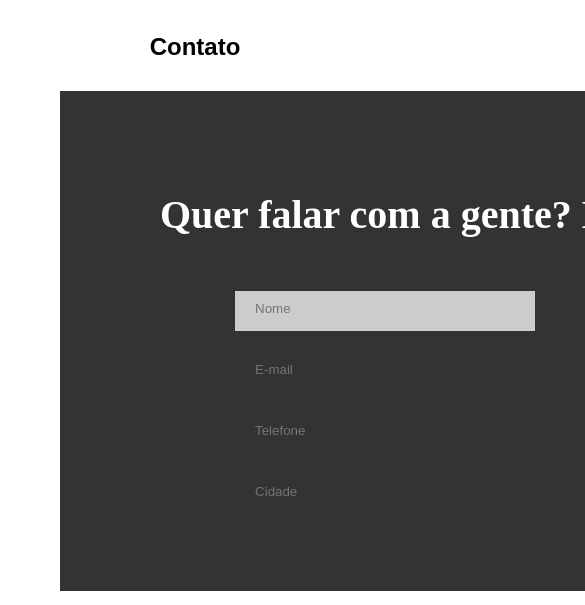
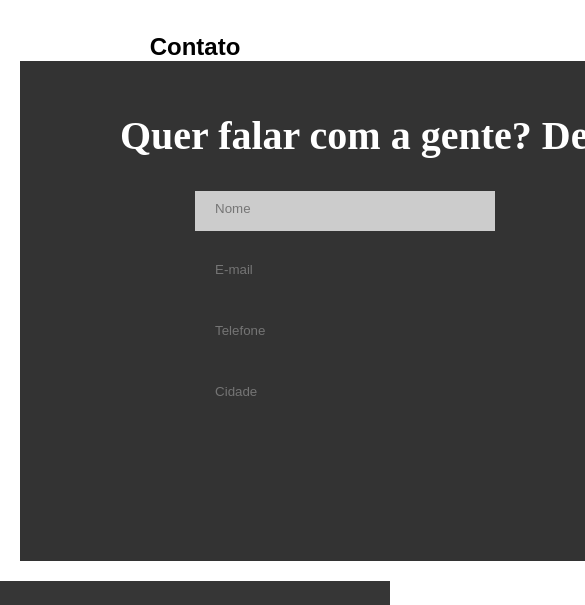
Before and after one commit to Dogleigo/gidosbolos-frontend, a website: page index.html in a window 390 px wide. Shown: the part 5415-6020 px from the top of the page, 585 px wide, since content can reach past the window. Drawn offline with Linux system fonts and the light colour scheme.

Commit message:
Cuidando de responsividade

```diff
--- a/index.css
+++ b/index.css
@@ -11,6 +11,10 @@ html{
  }
 
 /* Estilização do menu */
+
+.con#desfoque.active{
+    filter: blur(20px);
+}
 
 .container{
     position:relative;
@@ -464,7 +468,7 @@ header ul li a:active:before
     color: #fff;
     width:1000px;
     height:500px;
-    margin: 30px;
+    margin:0 0 30px 0;
     background:#333;
 }
 
@@ -483,7 +487,6 @@ header ul li a:active:before
     background:#ccc;
     margin-left:-700px;
     margin-top:200px;
-
 }
 
 .inputs input{
@@ -640,6 +643,34 @@ footer .icones .midias li:hover img{
         transition: 0.5s;
         transform:rotate(360deg);
     }
+
+    .areacontato{
+        display: flex;
+        align-items: center;
+        position: relative;
+        color: #fff;
+        max-width:900px;
+        height:500px;
+        margin: 0 0 0 -10px;
+        background:#333;
+    }
+
+    .areacontato .titulo{
+        font-size:40px;
+        font-family: 'Times New Roman', Times, serif;
+        margin-top:-350px;
+    }
+
+    .inputs{
+        position:relative;
+        justify-content: space-between;
+        align-items: center;
+        width:300px;
+        height:40px;
+        background:#ccc;
+        margin-left:-700px;
+        margin-top:-200px;
+    }
 }
 @media (max-width: 767px){
 
@@ -658,3 +689,7 @@ footer .icones .midias li:hover img{
         margin-right:0px;
     }
 }
+
+
+
+}
--- a/main.js
+++ b/main.js
@@ -66,6 +66,9 @@
 
 function modal(){
 
+    var desfoque = document.getElementById('desfoque');
+    desfoque.classList.toggle('active');
+
     var popup = document.getElementById('popup');
     popup.classList.toggle('active');
 }
```
